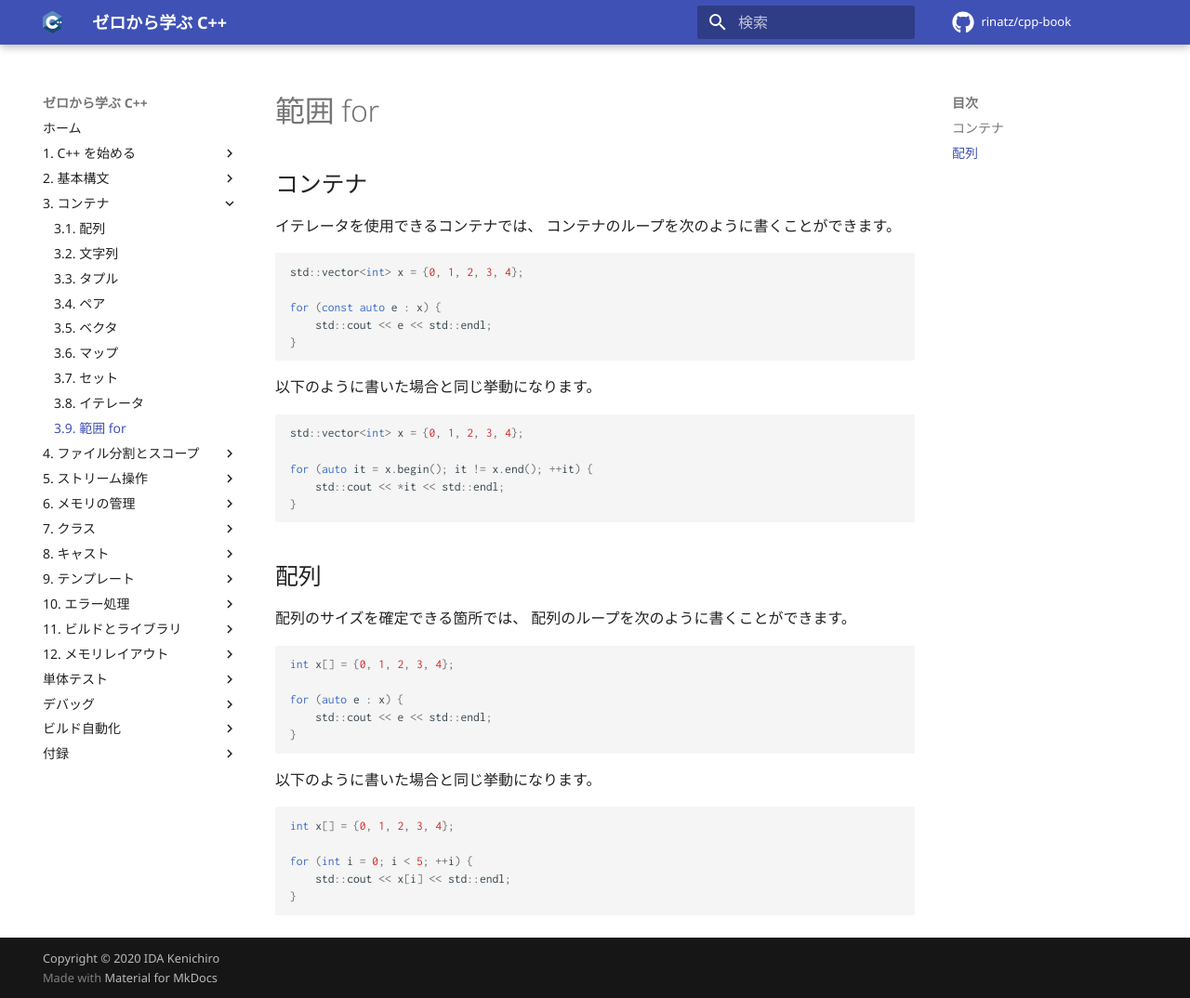
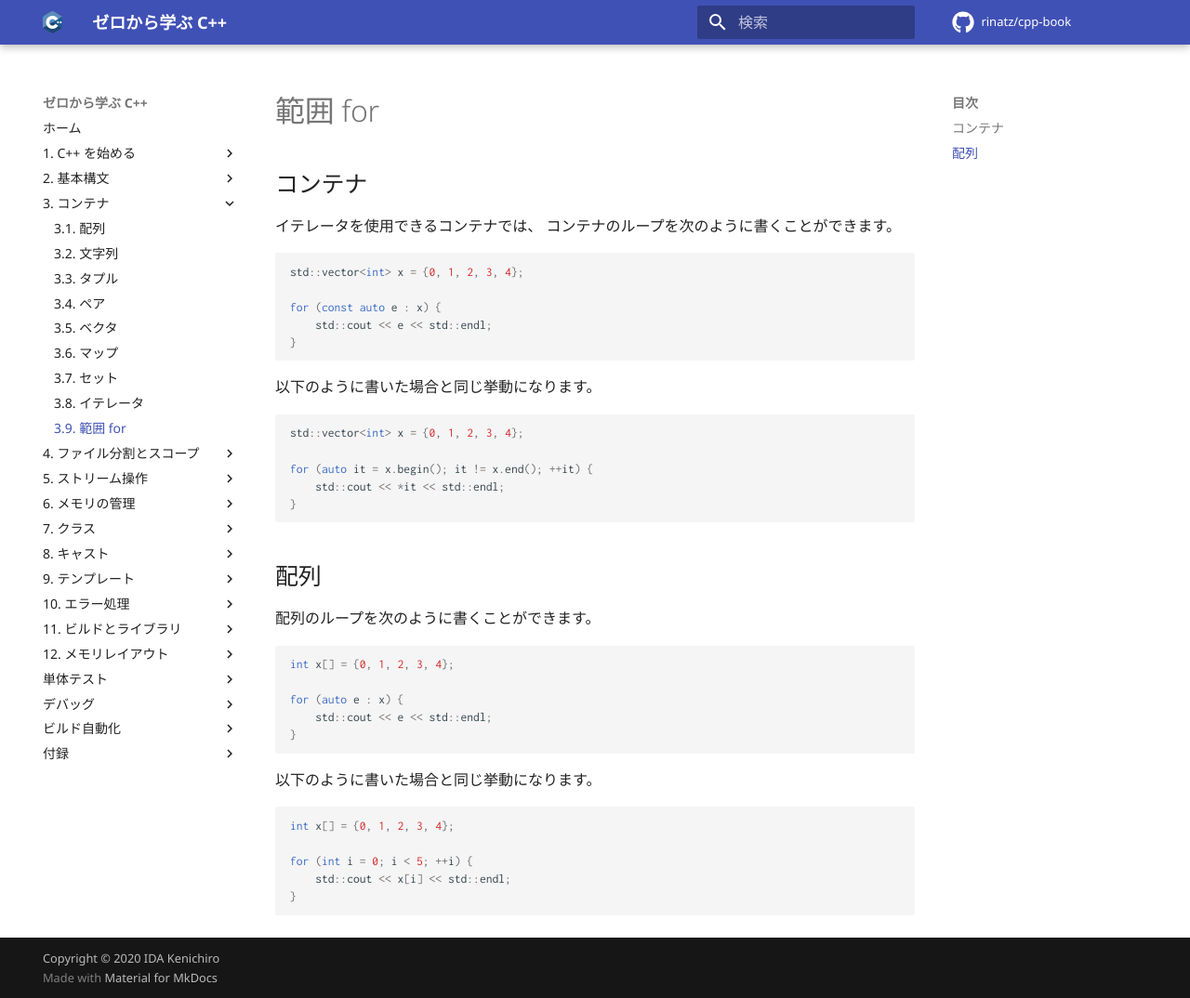
Before and after one commit to rinatz/cpp-book, an MkDocs documentation site: the page built from docs/ch03-09-range-based-for.md, in a window 1280 px wide and 1074 px high. Shown: the whole window at 93% size. Built offline with MkDocs 1.6.1 and Material for MkDocs 9.7.7, drawn with Linux system fonts in a browser that asks for light colours; comment, search, counter and statistics services are not loaded.

Commit message:
fix(range-based for): array size is always decidable.

````diff
--- a/docs/ch03-09-range-based-for.md
+++ b/docs/ch03-09-range-based-for.md
@@ -25,7 +25,6 @@ for (auto it = x.begin(); it != x.end(); ++it) {
 
 ## 配列
 
-配列のサイズを確定できる箇所では、
 配列のループを次のように書くことができます。
 
 ```cpp
````
